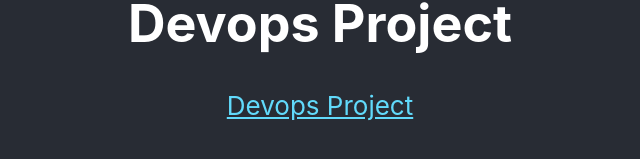
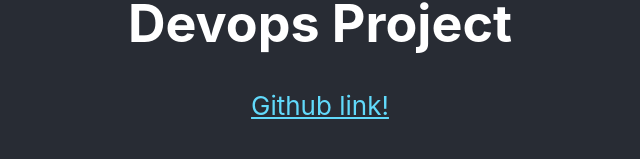
Before and after one commit to TatoSec/DevOps-Jenkins, a React (Create React App) app in the folder my-app/: page / in a window 1280 px wide. Shown: the part 521-680 px from the top of the page, without its empty margins (320-960 px from the left). Built offline with nearby package versions, Linux system fonts and the light colour scheme.

Commit message:
Updated App

```diff
--- a/my-app/src/App.js
+++ b/my-app/src/App.js
@@ -15,7 +15,7 @@ function App() {
           target="_blank"
           rel="noopener noreferrer"
         >
-          Devops Project
+          Github link!
         </a>
       </header>
     </div>
```
